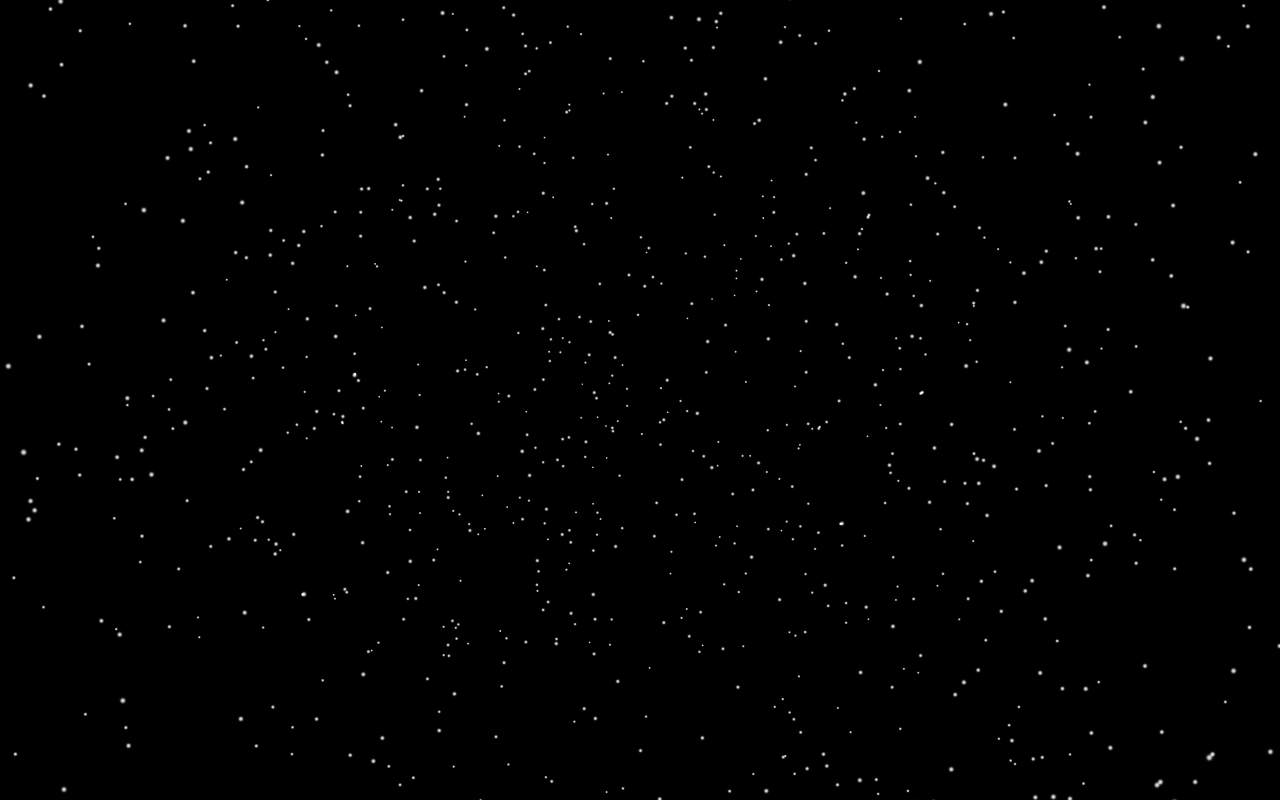
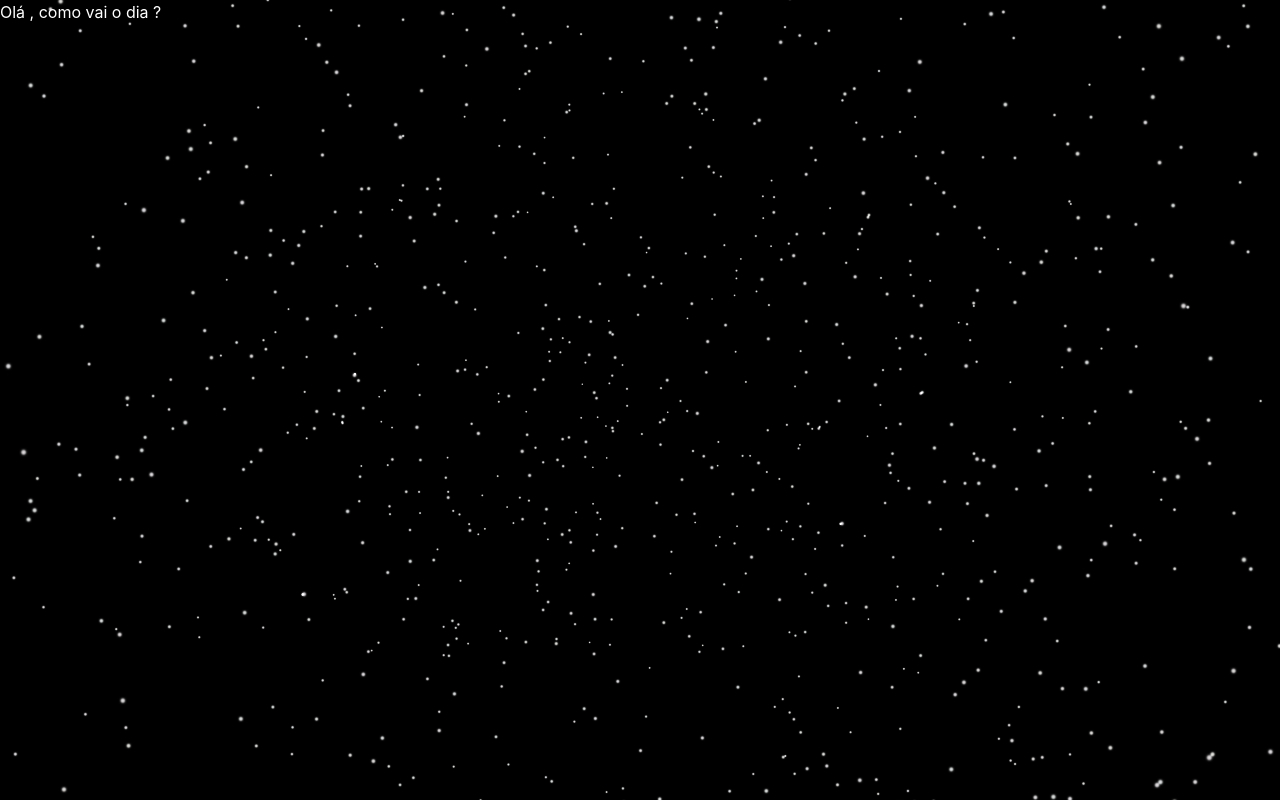
Before and after one commit to sophienocode/Galaxy, a React (Vite) app: page / in a window 1280 px wide. Built offline with nearby package versions, Linux system fonts and the light colour scheme.

Commit message:
(Auth): Casual Update

```diff
--- a/src/Sidebar.jsx
+++ b/src/Sidebar.jsx
@@ -4,6 +4,7 @@ function Sidebar() {
 
   return (
     <>
+    <h1>Olá , como vai o dia ?</h1>
     </>
   );
 }
```
